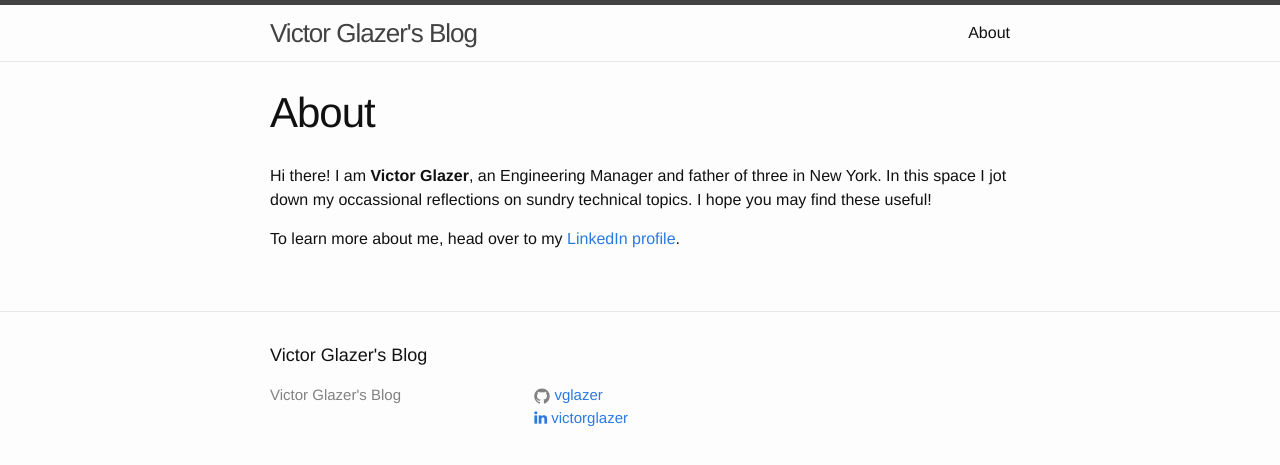
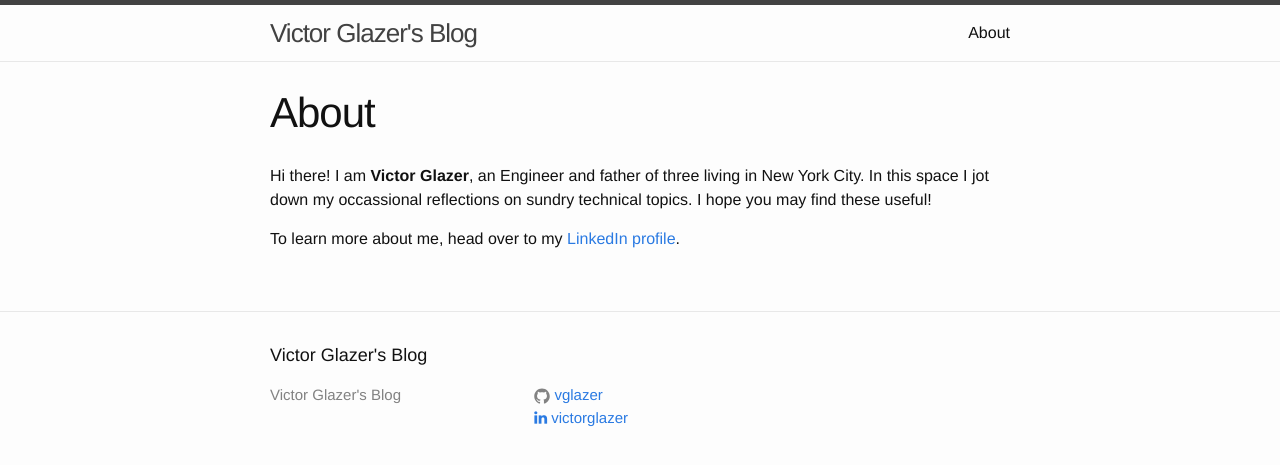
Before and after one commit to vglazer/vglazer.github.io, a Jekyll site: the page built from about.md, in a window 1280 px wide. Shown: the top 465 px of the page. Built offline with Jekyll 4.4.1, drawn with Linux system fonts in a browser that asks for light colours; nearby versions of some CDN libraries.

Commit message:
Updated about page

```diff
--- a/about.md
+++ b/about.md
@@ -4,8 +4,8 @@ title: About
 permalink: /about/
 ---
 
-Hi there! I am **Victor Glazer**, an Engineering Manager and father of three
-in New York. In this space I jot down my occassional reflections on sundry
+Hi there! I am **Victor Glazer**, an Engineer and father of three
+living in New York City. In this space I jot down my occassional reflections on sundry
 technical topics. I hope you may find these useful!
 
 To learn more about me, head over to my [LinkedIn profile](https://www.linkedin.com/in/victorglazer/).
```
